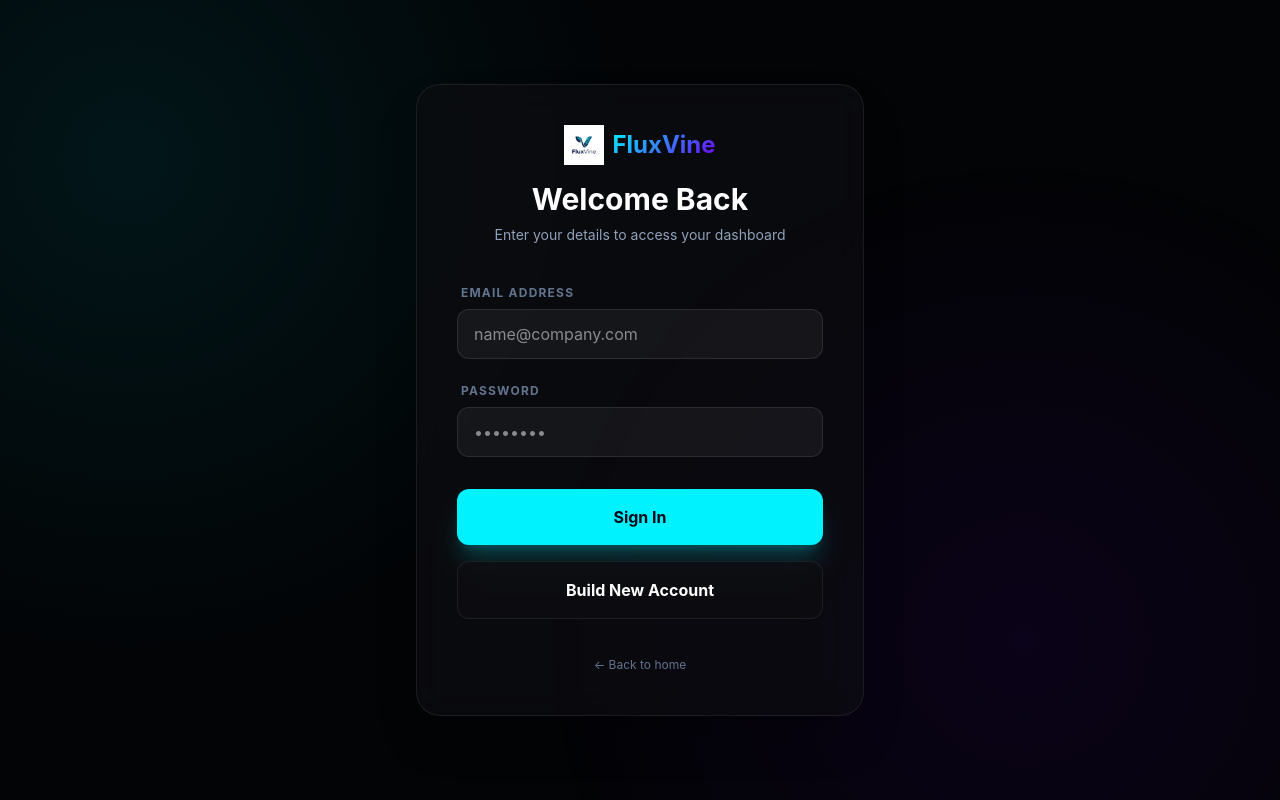
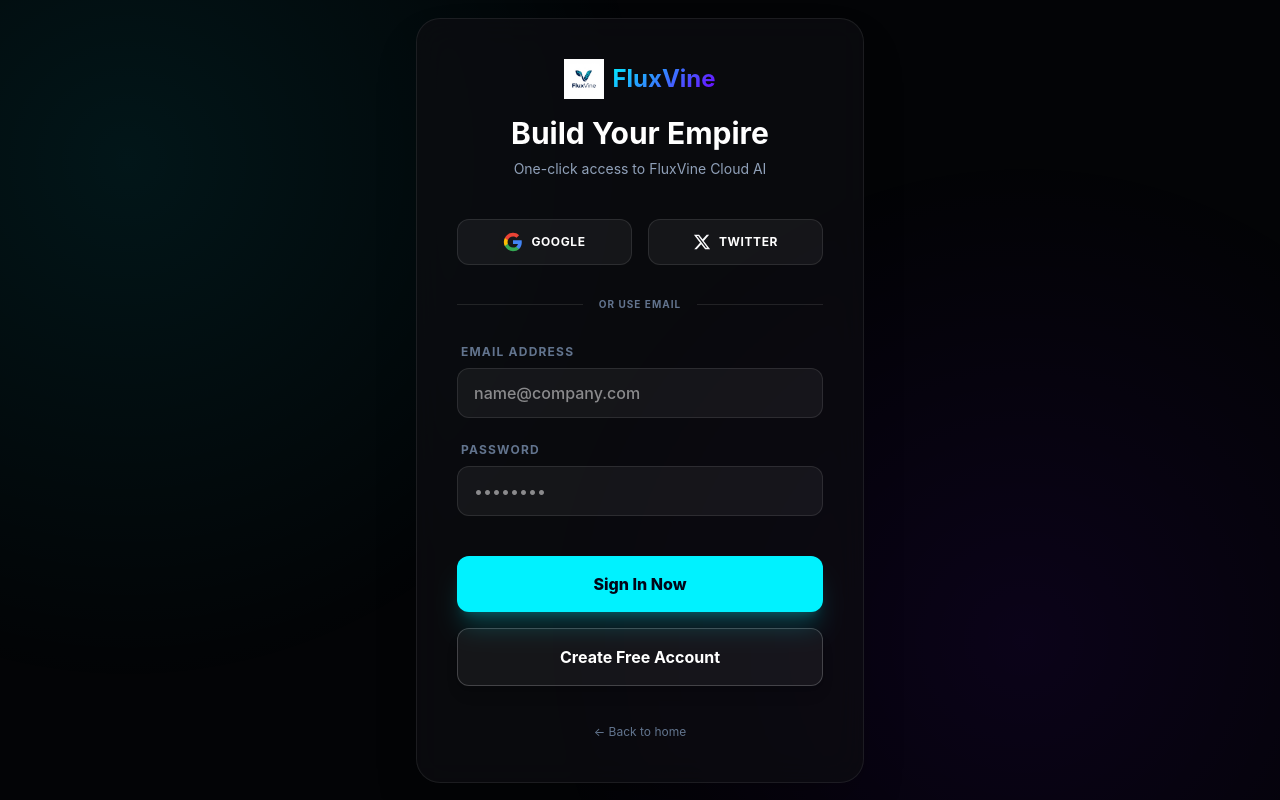
Before and after one commit to FluxVine-ai/fluxvine, a Next.js app: page /login in a window 1280 px wide. Built offline with nearby package versions, Linux system fonts and the light colour scheme; no server answers.

Commit message:
style: improve login button visibility and interaction

```diff
--- a/app/login/page.tsx
+++ b/app/login/page.tsx
@@ -29,6 +29,18 @@
         setLoading(false);
     };
 
+    const handleSocialLogin = async (provider: 'google' | 'twitter') => {
+        setLoading(true);
+        const { error } = await supabase.auth.signInWithOAuth({
+            provider,
+            options: {
+                redirectTo: `${window.location.origin}/auth/callback`,
+            },
+        });
+        if (error) setMessage(error.message);
+        setLoading(false);
+    };
+
     const handleSignIn = async (e: React.FormEvent) => {
         e.preventDefault();
         setLoading(true);
@@ -51,8 +63,32 @@
                         <Image src="/logo.png" alt="FluxVine" width={40} height={40} />
                         <span className="text-2xl font-bold text-gradient">FluxVine</span>
                     </div>
-                    <h1 className="text-3xl font-bold text-white mb-2">Welcome Back</h1>
-                    <p className="text-slate-400 text-sm">Enter your details to access your dashboard</p>
+                    <h1 className="text-3xl font-bold text-white mb-2">Build Your Empire</h1>
+                    <p className="text-slate-400 text-sm">One-click access to FluxVine Cloud AI</p>
+                </div>
+
+                {/* Social Login Buttons */}
+                <div className="grid grid-cols-2 gap-4 mb-8">
+                    <button
+                        onClick={() => handleSocialLogin('google')}
+                        className="flex items-center justify-center gap-2 py-3 bg-white/5 border border-white/10 rounded-xl hover:bg-white/10 transition-all group"
+                    >
+                        <svg width="20" height="20" viewBox="0 0 24 24"><path d="M22.56 12.25c0-.78-.07-1.53-.2-2.25H12v4.26h5.92c-.26 1.37-1.04 2.53-2.21 3.31v2.77h3.57c2.08-1.92 3.28-4.74 3.28-8.09z" fill="#4285F4" /><path d="M12 23c2.97 0 5.46-.98 7.28-2.66l-3.57-2.77c-.98.66-2.23 1.06-3.71 1.06-2.86 0-5.29-1.93-6.16-4.53H2.18v2.84C3.99 20.53 7.7 23 12 23z" fill="#34A853" /><path d="M5.84 14.09c-.22-.66-.35-1.36-.35-2.09s.13-1.43.35-2.09V7.07H2.18C1.43 8.55 1 10.22 1 12s.43 3.45 1.18 4.93l3.66-2.84z" fill="#FBBC05" /><path d="M12 5.38c1.62 0 3.06.56 4.21 1.64l3.15-3.15C17.45 2.09 14.97 1 12 1 7.7 1 3.99 3.47 2.18 7.07l3.66 2.84c.87-2.6 3.3-4.53 6.16-4.53z" fill="#EA4335" /></svg>
+                        <span className="text-xs font-bold text-white uppercase tracking-wider">Google</span>
+                    </button>
+                    <button
+                        onClick={() => handleSocialLogin('twitter')}
+                        className="flex items-center justify-center gap-2 py-3 bg-white/5 border border-white/10 rounded-xl hover:bg-white/10 transition-all group"
+                    >
+                        <svg width="18" height="18" viewBox="0 0 24 24" fill="currentColor"><path d="M18.244 2.25h3.308l-7.227 8.26 8.502 11.24H16.17l-5.214-6.817L4.99 21.75H1.68l7.73-8.835L1.254 2.25H8.08l4.713 6.231zm-1.161 17.52h1.833L7.045 4.126H5.078z" /></svg>
+                        <span className="text-xs font-bold text-white uppercase tracking-wider">Twitter</span>
+                    </button>
+                </div>
+
+                <div className="relative flex items-center gap-4 mb-8">
+                    <div className="flex-1 h-px bg-white/10"></div>
+                    <span className="text-[10px] font-bold text-slate-500 uppercase tracking-widest">or use email</span>
+                    <div className="flex-1 h-px bg-white/10"></div>
                 </div>
 
                 <form className="space-y-6">
@@ -62,7 +98,7 @@
                             type="email"
                             value={email}
                             onChange={(e) => setEmail(e.target.value)}
-                            className="w-full bg-white/5 border border-white/10 rounded-xl px-4 py-3 text-white focus:outline-none focus:border-primary/50 transition-all"
+                            className="w-full bg-white/5 border border-white/10 rounded-xl px-4 py-3 text-white focus:outline-none focus:border-primary/50 transition-all font-medium"
                             placeholder="name@company.com"
                         />
                     </div>
@@ -78,20 +114,20 @@
                         />
                     </div>
 
-                    <div className="flex flex-col gap-4 pt-2">
+                    <div className="flex flex-col gap-4 pt-4">
                         <button
                             onClick={handleSignIn}
                             disabled={loading}
-                            className="w-full bg-primary text-slate-950 font-bold py-4 rounded-xl btn-glow shadow-xl shadow-primary/20 transition-all"
+                            className="w-full bg-primary text-slate-950 font-extrabold py-4 rounded-xl btn-glow shadow-xl shadow-primary/20 transition-all active:scale-[0.97] disabled:opacity-50 disabled:cursor-not-allowed"
                         >
-                            {loading ? 'Authenticating...' : 'Sign In'}
+                            {loading ? 'Authenticating...' : 'Sign In Now'}
                         </button>
                         <button
                             onClick={handleSignUp}
                             disabled={loading}
-                            className="w-full glass text-white font-bold py-4 rounded-xl hover:bg-white/5 transition-all"
+                            className="w-full bg-white/5 border border-white/20 text-white font-bold py-4 rounded-xl hover:bg-white/10 hover:border-white/40 transition-all active:scale-[0.97] shadow-lg disabled:opacity-50"
                         >
-                            Build New Account
+                            Create Free Account
                         </button>
                     </div>
                 </form>
```
